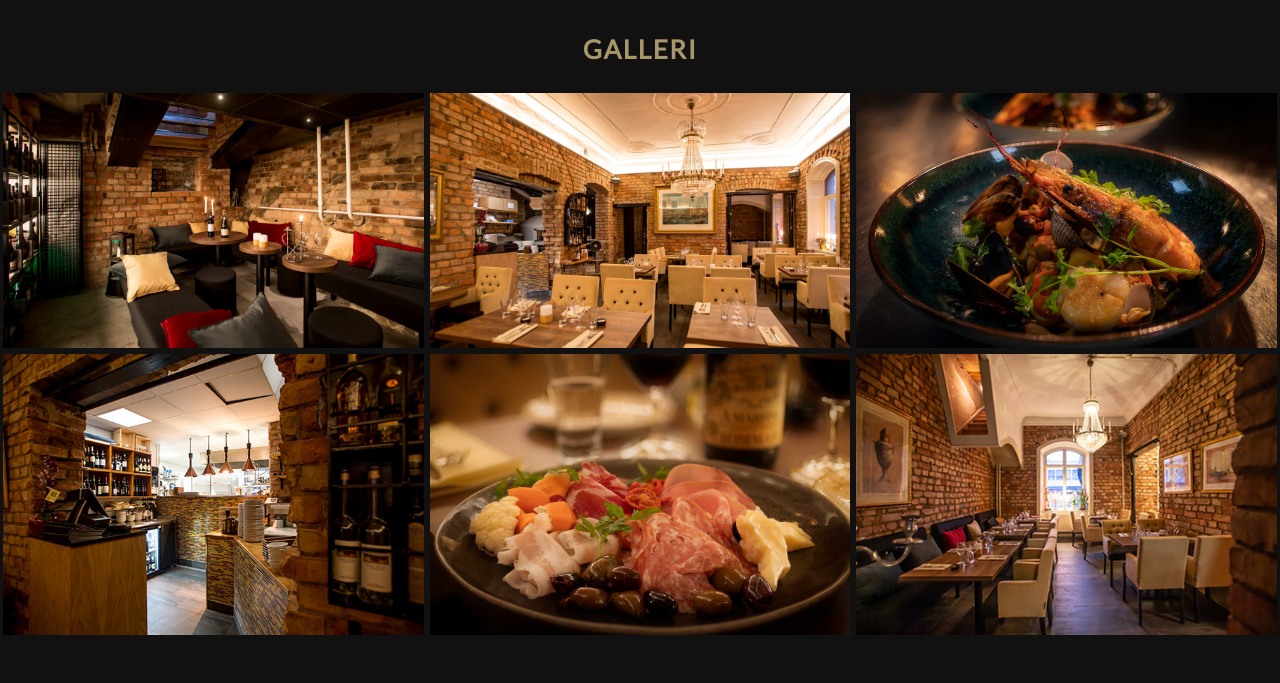
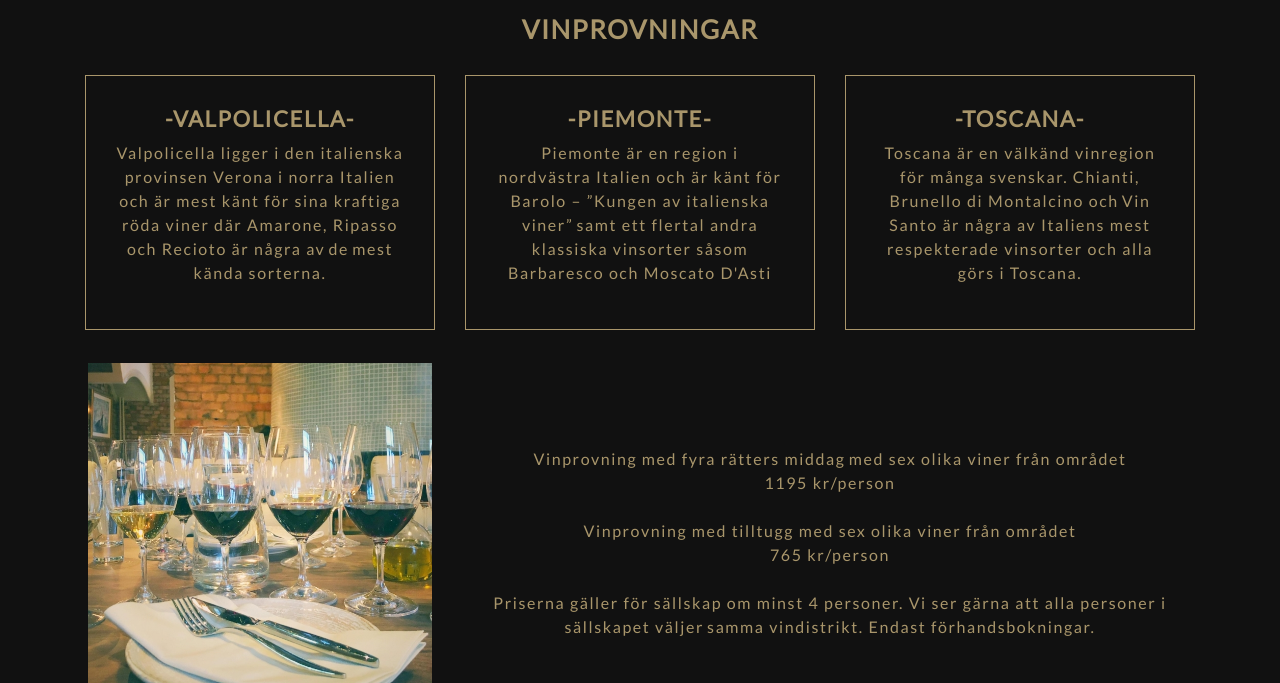
Before and after one commit to ekizean/Restaurang-hemsida, a plain HTML site: page index.html in a window 1280 px wide. Shown: the part 1796-2479 px from the top of the page. Drawn offline with nearby package versions, Linux system fonts and the light colour scheme.

Commit message:
Add vinprovningar

```diff
--- a/index.html
+++ b/index.html
@@ -481,6 +481,60 @@
   </div>
 </div>
 </div>
+<div class="delare">
+    <div class="linje"></div>
+    <img class="tallrik" src="tallrik_guld.png" alt="logo"/>
+</div>
+
+<div class="vinprovning" class="Bakgrund">
+    <div id="vinprovning__anchor"></div>
+    <div id="vinprovning__anchor--desktop"></div>
+    <div class="container" >
+        <div class="lead">
+            <h1>Vinprovningar</h1>
+        </div>
+        <div class="row">
+            <div class="col-sm-4">
+            <div class="vin-distrikt">
+                <h2>-Valpolicella- </h2>
+                <div>Valpolicella ligger i den italienska provinsen Verona i norra Italien och är mest känt för sina kraftiga röda viner där Amarone, Ripasso och Recioto är några av de mest kända sorterna. </div>
+            </div>
+            </div>
+            <div class="col-sm-4">
+            <div class="vin-distrikt">
+                <h2>-Piemonte-</h2>
+                <div>Piemonte är en region i nordvästra Italien och är känt för Barolo – ”Kungen av italienska viner” samt ett flertal andra klassiska vinsorter såsom Barbaresco och Moscato D'Asti </div>
+            </div>
+            </div>
+            <div class="col-sm-4">
+            <div class="vin-distrikt">
+                <h2>-Toscana-</h2>
+                <div>Toscana är en välkänd vinregion för många svenskar. Chianti, Brunello di Montalcino och Vin Santo är några av Italiens mest respekterade vinsorter och alla görs i Toscana.
+                </div>
+            </div>
+            </div>
+        </div>
+        <div class="row vinprovning__bottom">
+            <div class="col-sm-4"><img class="galleribild" src="./images/vinprovning.jpeg" alt="vinprovning"></div>
+            <div class="col-sm-8">
+                <div class="vinprovning__pris">
+                    <div>Vinprovning med fyra rätters middag med sex olika viner från området</div>
+                    <div>1195 kr/person</div>
+                </div>
+
+                <div class="vinprovning__pris">
+                    <div>Vinprovning med tilltugg med sex olika viner från området</div>
+                    <div>765 kr/person</div>
+                </div>
+
+                <div class="vinprovning__pris">
+                    <div>Priserna gäller för sällskap om minst 4 personer. Vi ser gärna att alla personer i sällskapet väljer samma vindistrikt. Endast förhandsbokningar.</div>
+                </div>
+            </div>
+        </div>
+    </div>
+</div>
+
     <div class="delare">
         <div class="linje"></div>
         <img class="tallrik" src="tallrik_guld.png" alt="logo"/>
--- a/screen.css
+++ b/screen.css
@@ -15,12 +15,12 @@ body {
 }
 
 .lower-case {
-    text-transform: lowercase;
+  text-transform: lowercase;
 }
 
 .paket {
-    border: 1px rgb(169, 150, 107) solid;
-    padding: 16px;
+  border: 1px rgb(169, 150, 107) solid;
+  padding: 16px;
 }
 
 p {
@@ -39,6 +39,7 @@ dt {
   text-transform: uppercase;
   padding-right: 77px;
 }
+
 dd {
   text-transform: lowercase;
   color: #c9c8bb;
@@ -241,35 +242,11 @@ li.nav-item {
   background-color: rgb(17, 17, 17);
 }
 
-#OmOssAnchor {
-  display: block;
-  position: relative;
-  top: 0px;
-  visibility: hidden;
-}
-
+#OmOssAnchor,
+#GalleriAnchor,
+#MenyAnchorDesktop,
+#MenyAnchor,
 #OmOssAnchorDesktop {
-  display: block;
-  position: relative;
-  top: 0px;
-  visibility: hidden;
-}
-
-#MenyAnchor {
-  display: block;
-  position: relative;
-  top: 0px;
-  visibility: hidden;
-}
-
-#MenyAnchorDesktop {
-  display: block;
-  position: relative;
-  top: 0px;
-  visibility: hidden;
-}
-
-#GalleriAnchor {
   display: block;
   position: relative;
   top: 0px;
@@ -426,6 +403,39 @@ a:hover {
   flex-direction: column;
 }
 
+.vinprovning {
+  color: rgb(169, 150, 107);
+  display: block;
+  margin-left: auto;
+  margin-right: auto;
+  padding: 60px 0px 100px 0px;
+  background-color: rgb(17, 17, 17);
+  text-align: center;
+}
+
+.vin-distrikt {
+  border: 1px rgb(169, 150, 107) solid;
+  padding: 30px;
+  min-height: 255px;
+}
+
+.vinprovning .col-sm-4 {
+  padding-top: 5px;
+  padding-bottom: 5px;
+}
+
+.vinprovning__bottom {
+  margin-top: 20px;
+}
+
+.vinprovning__bottom .col-sm-8 {
+  margin: auto;
+}
+
+.vinprovning__pris {
+  margin: 24px auto;
+}
+
 @media only screen and (max-width: 700px) {
   /* For mobile phones: */
 
```
Also changed, not shown: images/vinprovning.jpeg (added).
